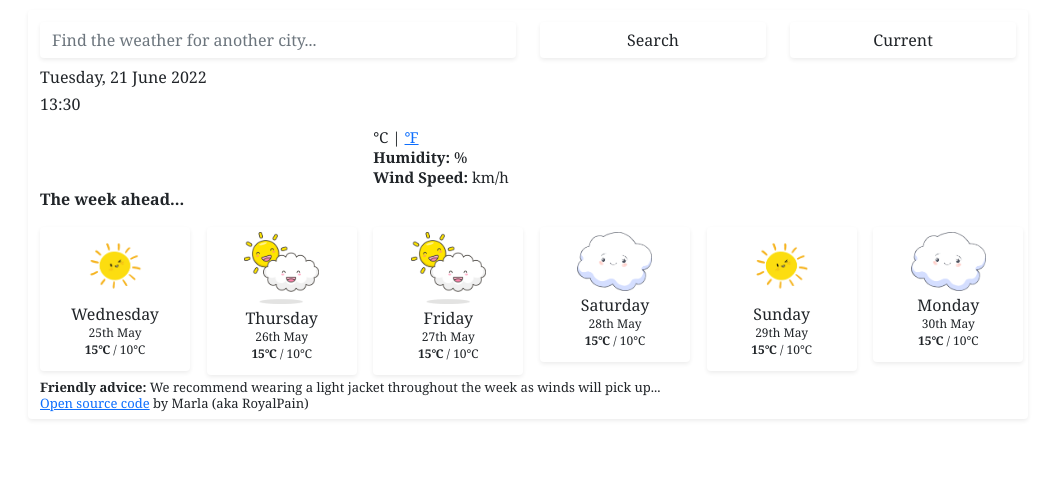
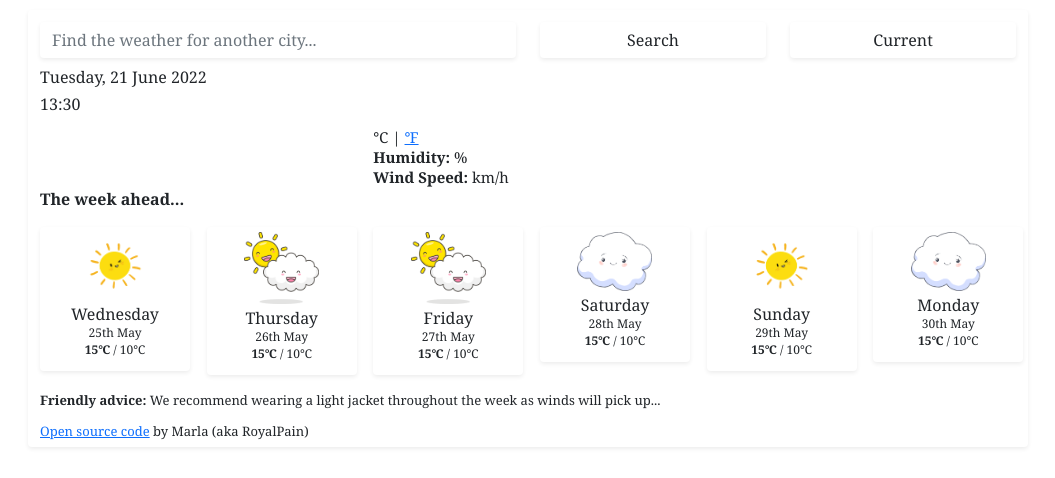
Before and after one commit to RoyaIPain/Marlas-Weather-App, a plain HTML site: page index.html in a window 1280 px wide. Shown: the whole page, without its empty margins (112-1167 px from the left). Drawn offline with nearby package versions, Linux system fonts and the light colour scheme; no server answers.

Commit message:
padding added and js embedding live

```diff
--- a/src/script.js
+++ b/src/script.js
@@ -63,6 +63,7 @@ function displayCurrentWeather(response) {
   iconElement.setAttribute("src", `images/rain.png`);
 
   descriptionElement.innerHTML = response.data.weather[0].description;
+  iconElement.setAttribute("alt", response.data.weather[0].description);
 }
 
 function searchCity(city) {
--- a/src/style.css
+++ b/src/style.css
@@ -63,7 +63,8 @@ h5 {
 }
 
 .recommendation {
-  padding-top: 12px;
+  padding-top: 25px;
+  padding-bottom: 15px;
   font-size: 13px;
   line-height: 0px;
 }
```
